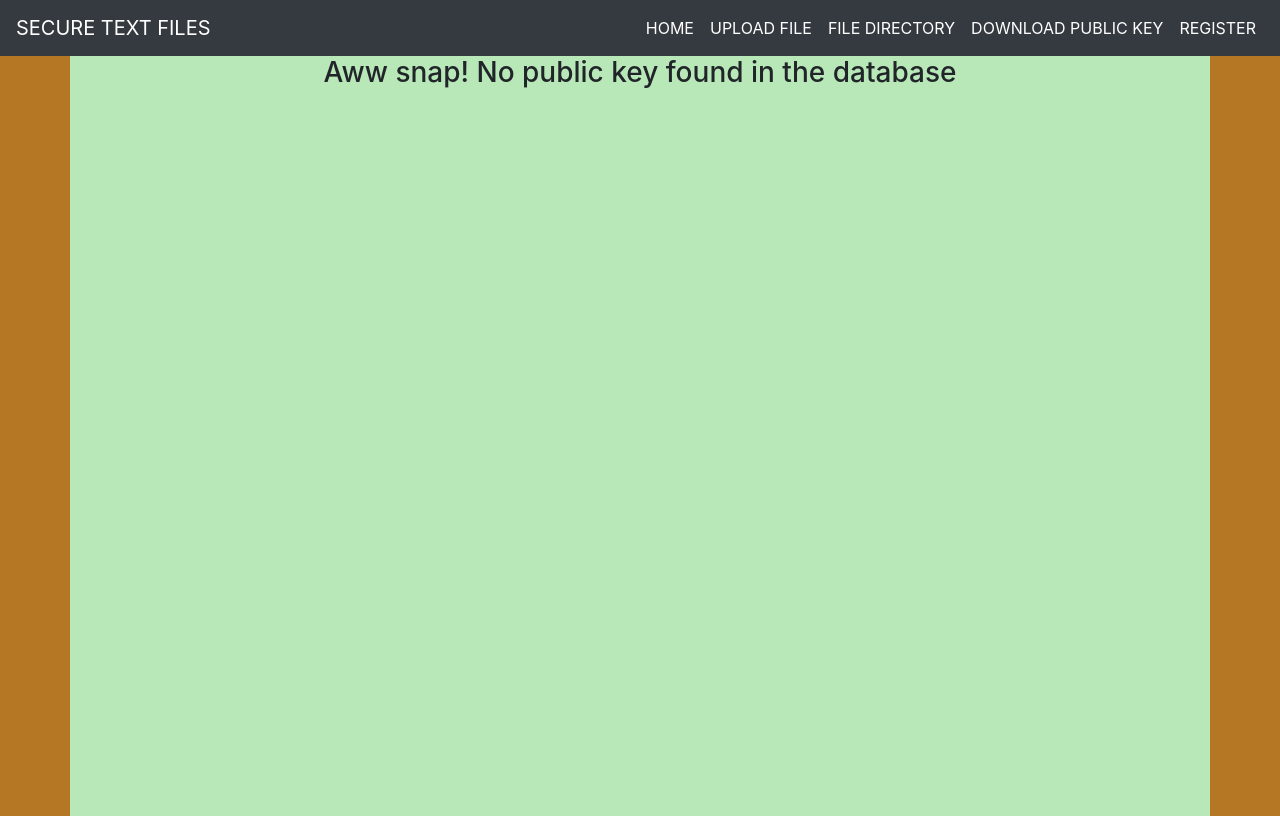
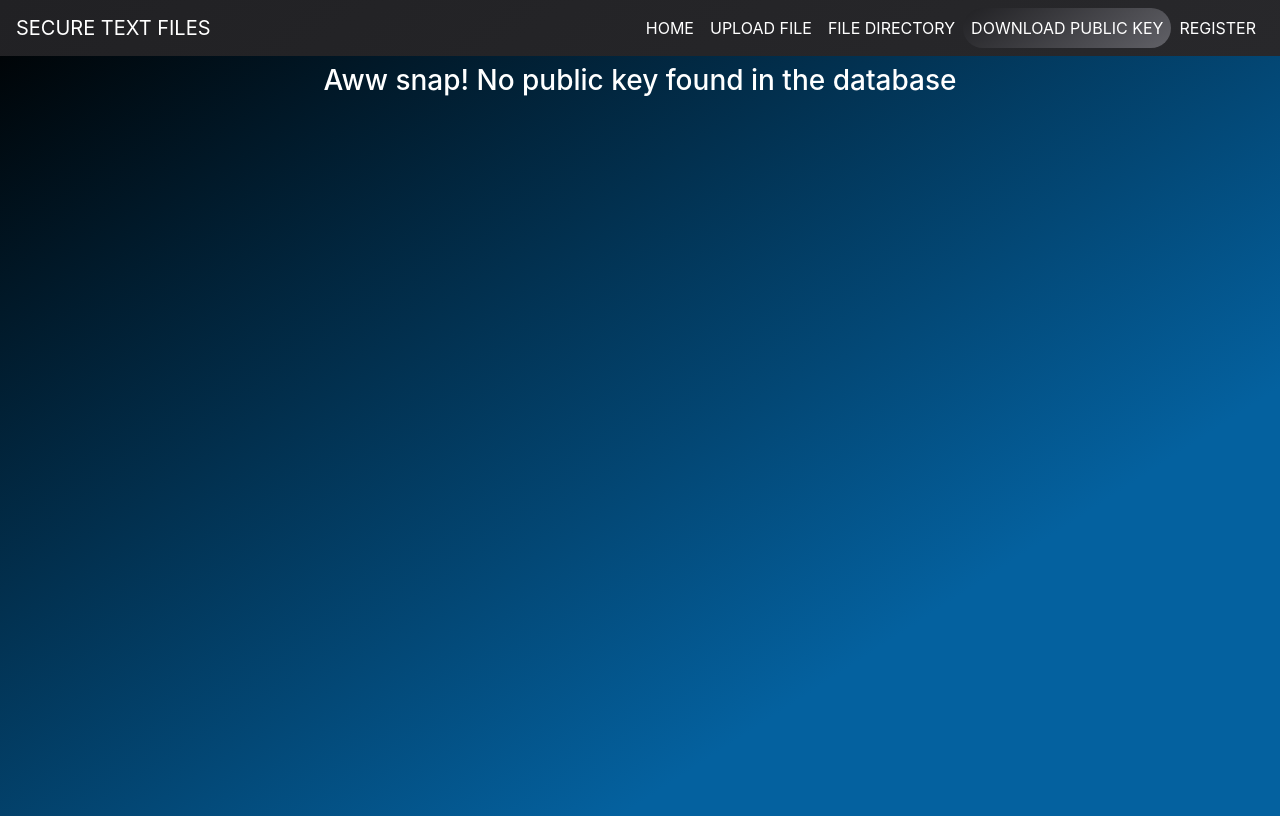
Before and after one commit to amreshgarg21/IBM-Internship-2022---SECURE-TEXT-TRANSFER-VIA-CLOUD-, a Flask app: page /public-key-directory/ in a window 1280 px wide. Run offline with Flask 2, Linux system fonts and the light colour scheme.

Commit message:
public-key-list.html

```diff
--- a/Web-App/templates/public-key-list.html
+++ b/Web-App/templates/public-key-list.html
@@ -26,12 +26,21 @@
 
     <!-- CSS -->
 
-    <style type="text/css">
+    <link rel="stylesheet" href="https://cdnjs.cloudflare.com/ajax/libs/animate.css/4.1.1/animate.min.css" />
 
+    <!-- Custom CSS -->
+
+    <link rel="stylesheet" href="../static/css/custom.css">
+
+    <style>
+        a {
+            color: yellow;
+        }
+
+        a:hover {
+            color: rgb(226, 226, 142);
+        }
     </style>
-
-    <!-- Script -->
-    <script></script>
 
 </head>
 
@@ -66,7 +75,7 @@
                 </li>
 
                 <li class="nav-item active">
-                    <a class="nav-link" href="/public-key-directory/">DOWNLOAD PUBLIC KEY</a>
+                    <a class="nav-link highlight" href="/public-key-directory/">DOWNLOAD PUBLIC KEY</a>
                 </li>
 
                 <li class="nav-item active">
@@ -83,13 +92,13 @@
 
     <!-- Main Container Starts -->
 
-    <div class="container-fluid" style="background-color: rgb(181, 119, 36);">
+    <div class="container-fluid">
 
         <!-- Inner Container 1 Starts -->
 
-        <div class="container" style="background-color: rgb(184, 232, 184); height: 95vh;">
+        <div class="container text-center" style="height: 95vh;">
 
-            <div class="text-center">
+            <div class="text-center p-2">
 
                 {%if msg != ''%}
                 <h3>{{msg}}</h3>
@@ -97,22 +106,22 @@
 
             </div>
 
-            <h3 class="text-center">Download the Public-key from here:</h3><br>
+            <h3 class="text-center p-2 animate__animated animate__fadeInDown">Download The Public-Key From Here:</h3><br>
 
-            <div>
+            <div class="table-responsive mx-auto animate__animated animate__zoomIn">
 
-                <table>
+                <table class="table-bordered mx-auto">
                     <thead>
                         <tr>
-                            <th>PUBLIC KEYS</th>
-                            <th>UPLOADER</th>
+                            <th class="p-3">PUBLIC KEYS</th>
+                            <th class="p-3">UPLOADER</th>
                         </tr>
                     </thead>
                     <tbody>
                         {%for itr in range(length):%}
                         <tr>
-                            <td><a href="retrieve/key/{{directory[itr]}}">Click here to download public key</a></td>
-                            <td>{{directory[itr]}}</td>
+                            <td class="p-2"><a href="retrieve/key/{{directory[itr]}}">Click here to download public key</a></td>
+                            <td class="p-2">{{directory[itr]}}</td>
                         </tr>
                         {%endfor%}
                     </tbody>
@@ -120,7 +129,6 @@
                 {%endif%}
 
             </div>
-
 
         </div>
 
@@ -130,7 +138,11 @@
 
     <!-- Main Container Ends -->
 
+    <script src="../static/js/script1.js"></script>
 
+    <script>
+        new WOW().init();
+    </script>
 
 </body>
 
```
